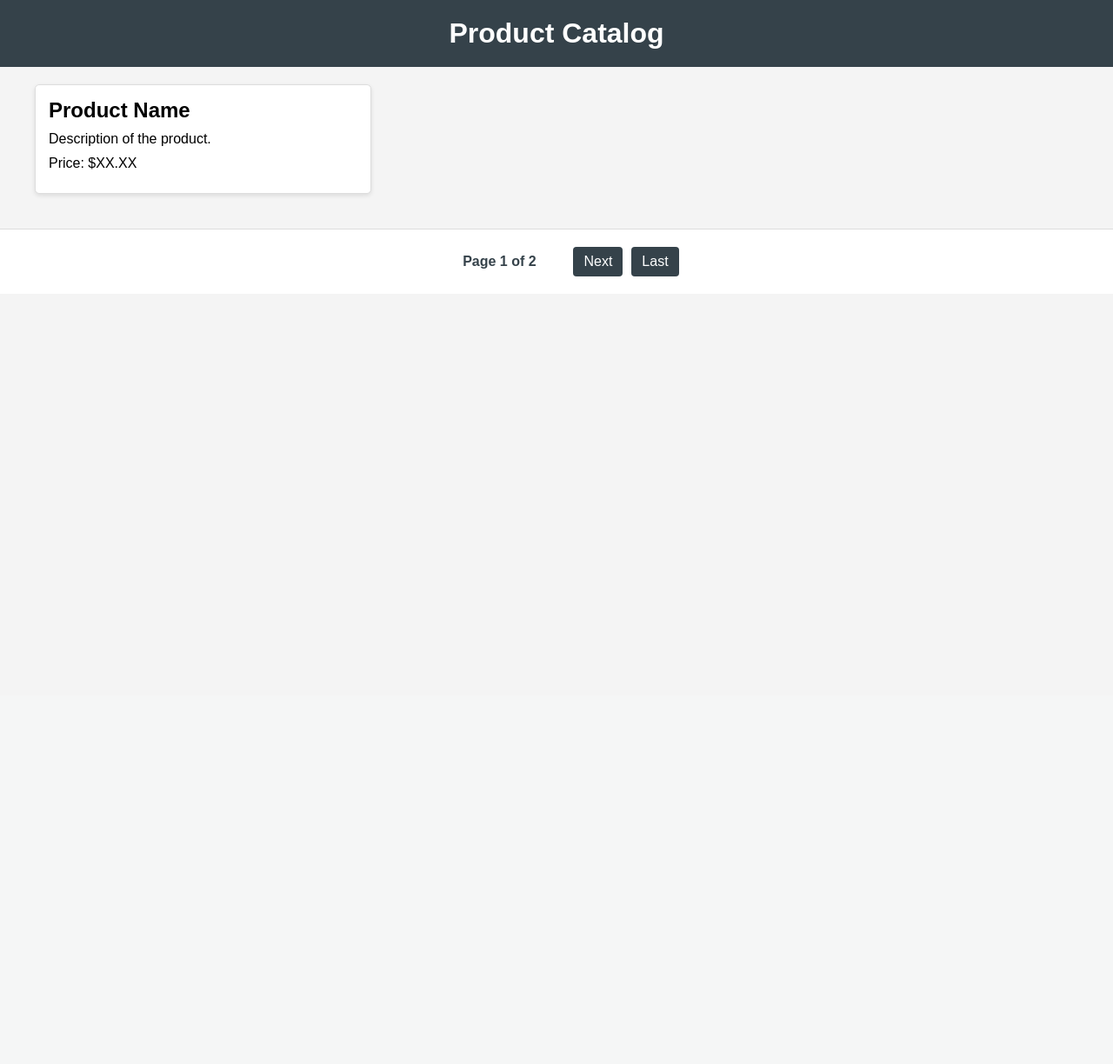
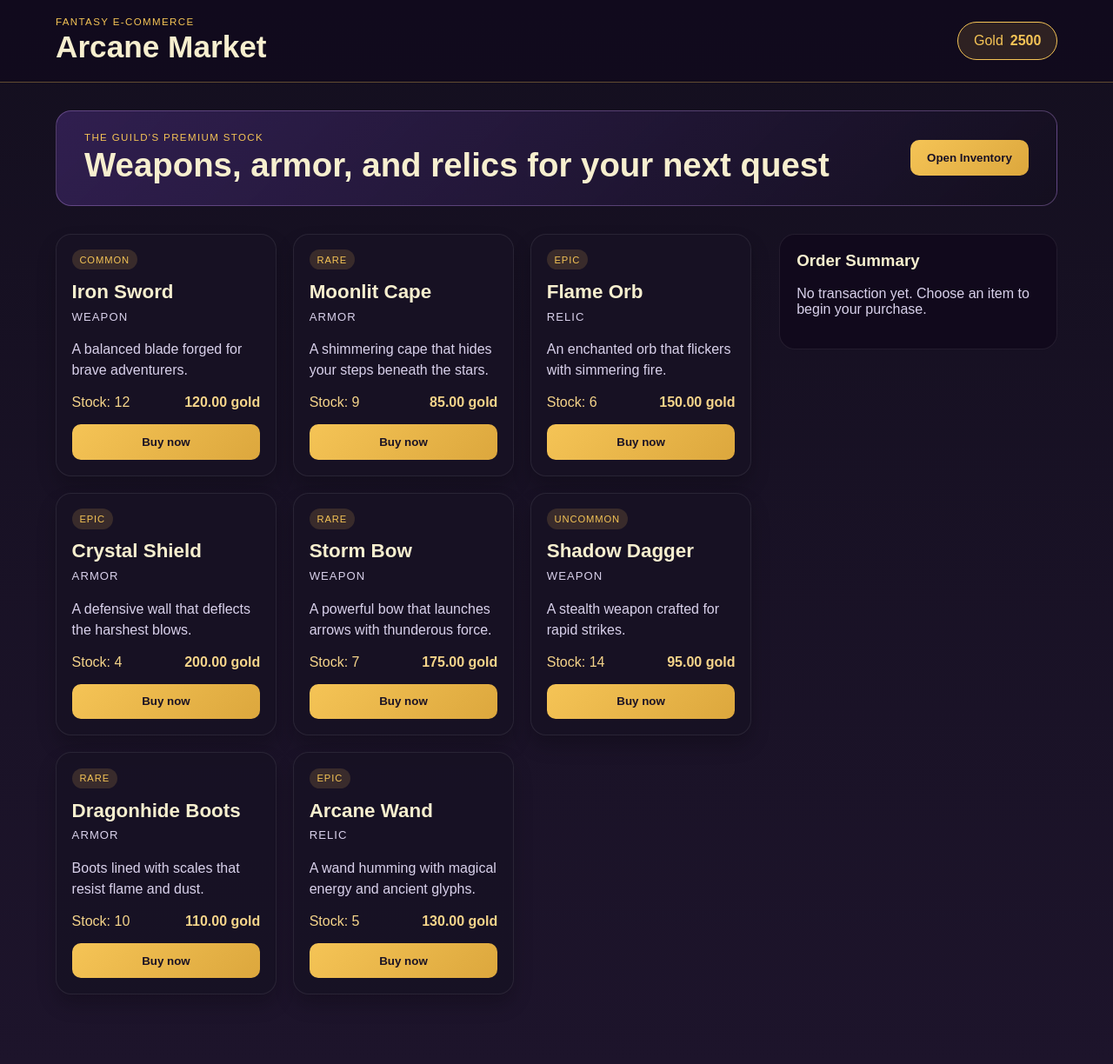
Before and after one commit to wanmad-br/ShoPlay, a Flask app: page / in a window 1280 px wide. Shown: the whole page at 87% size. Before the commit the page ends 318 px from the top, so only its background shows below. Run offline with Flask 2, Linux system fonts and the light colour scheme.

Commit message:
Convert catalog to fantasy storefront and add purchase simulation

```diff
--- a/app/routes.py
+++ b/app/routes.py
@@ -1,31 +1,52 @@
-from flask import Blueprint, render_template, request
+from flask import Blueprint, jsonify, render_template, request
 from .models import Product
 
 main = Blueprint('main', __name__)
 
+
 @main.route('/')
 def catalog():
-    page = request.args.get('page', 1, type=int)
-    products_per_page = 5
+    products = Product.get_all_products()
+    return render_template('catalog.html', products=products)
 
-    all_products = Product.get_all_products()
-    total_products = len(all_products)
 
-    # Calculate pagination
-    total_pages = (total_products + products_per_page - 1) // products_per_page
-    start_idx = (page - 1) * products_per_page
-    end_idx = start_idx + products_per_page
+@main.route('/api/products')
+def api_products():
+    return jsonify([product.to_dict() for product in Product.get_all_products()])
 
-    # Validate page number
-    if page < 1 or page > total_pages:
-        page = 1
-        start_idx = 0
-        end_idx = products_per_page
 
-    paginated_products = all_products[start_idx:end_idx]
+@main.route('/api/purchase', methods=['POST'])
+def purchase():
+    payload = request.get_json(silent=True) or {}
+    item_id = int(payload.get('item_id', 0) or 0)
+    quantity = int(payload.get('quantity', 1) or 1)
 
-    return render_template('catalog.html',
-                         products=paginated_products,
-                         current_page=page,
-                         total_pages=total_pages,
-                         total_products=total_products)
+    if quantity < 1:
+        return jsonify({'status': 'error', 'message': 'Quantity must be at least 1.'}), 400
+
+    products = Product.get_all_products()
+    item = next((product for product in products if product.id == item_id), None)
+
+    if item is None:
+        return jsonify({'status': 'error', 'message': 'Item not found.'}), 404
+
+    if quantity > item.stock:
+        return jsonify({'status': 'error', 'message': 'Not enough stock available.'}), 400
+
+    item.stock -= quantity
+    total = round(item.price * quantity, 2)
+
+    return jsonify({
+        'status': 'success',
+        'item': item.to_dict(),
+        'quantity': quantity,
+        'total': total,
+        'receipt': {
+            'item_id': item.id,
+            'item_name': item.name,
+            'quantity': quantity,
+            'unit_price': item.price,
+            'total': total,
+            'currency': 'gold',
+        },
+    })
--- a/app/static/script.js
+++ b/app/static/script.js
@@ -1,29 +1,47 @@
-document.getElementById('product-list').innerHTML = `
-  <div class="product">
-    <h2>Product Name</h2>
-    <p>Description of the product.</p>
-    <p>Price: $XX.XX</p>
-  </div>
-`;
+function updateReceipt(data) {
+  const receipt = document.getElementById('receipt');
+  if (!receipt) return;
 
-function fetchProducts() {
-  fetch('/api/products')
-    .then(response => response.json())
-    .then(data => {
-      const productList = document.getElementById('product-list');
-      productList.innerHTML = '';
-      data.forEach(product => {
-        const productDiv = document.createElement('div');
-        productDiv.className = 'product';
-        productDiv.innerHTML = `
-          <h2>${product.name}</h2>
-          <p>${product.description}</p>
-          <p>Price: $${product.price.toFixed(2)}</p>
-        `;
-        productList.appendChild(productDiv);
-      });
-    })
-    .catch(error => console.error('Error fetching products:', error));
+  const total = Number(data.total || 0).toFixed(2);
+  receipt.innerHTML = `
+    <h3>Order Summary</h3>
+    <div class="receipt-item">
+      <p><strong>${data.item.name}</strong></p>
+      <p>Qty: ${data.quantity}</p>
+      <p>Unit Price: ${Number(data.item.price).toFixed(2)} gold</p>
+      <p>Total: ${total} gold</p>
+    </div>
+  `;
 }
 
-document.addEventListener('DOMContentLoaded', fetchProducts);
+async function handlePurchase(event) {
+  const button = event.currentTarget;
+  const itemId = Number(button.dataset.itemId);
+
+  const response = await fetch('/api/purchase', {
+    method: 'POST',
+    headers: { 'Content-Type': 'application/json' },
+    body: JSON.stringify({ item_id: itemId, quantity: 1 })
+  });
+
+  const data = await response.json();
+  if (response.ok && data.status === 'success') {
+    updateReceipt(data);
+    return;
+  }
+
+  const receipt = document.getElementById('receipt');
+  receipt.innerHTML = `
+    <h3>Order Summary</h3>
+    <p class="empty-state">${data.message || 'Unable to complete the purchase.'}</p>
+  `;
+}
+
+function attachPurchaseHandlers() {
+  const buttons = document.querySelectorAll('.buy-btn');
+  buttons.forEach((button) => {
+    button.addEventListener('click', handlePurchase);
+  });
+}
+
+document.addEventListener('DOMContentLoaded', attachPurchaseHandlers);
--- a/app/static/styles.css
+++ b/app/static/styles.css
@@ -1,85 +1,173 @@
-body {
-    font-family: Arial, sans-serif;
-    margin: 0;
-    padding: 0;
-    background-color: #f4f4f4;
+* {
+    box-sizing: border-box;
 }
 
-.container {
-    width: 80%;
-    margin: auto;
-    overflow: hidden;
+body {
+    margin: 0;
+    font-family: Arial, sans-serif;
+    background: linear-gradient(180deg, #140f1f 0%, #1d142b 100%);
+    color: #f7efcf;
 }
 
-header {
-    background: #35424a;
-    color: #ffffff;
-    padding: 20px 0;
-    text-align: center;
+.topbar {
+    display: flex;
+    justify-content: space-between;
+    align-items: center;
+    padding: 1.2rem 4rem;
+    background: rgba(17, 10, 29, 0.9);
+    border-bottom: 1px solid rgba(245, 196, 86, 0.35);
 }
 
-h1 {
+.brand-block h1 {
     margin: 0;
+    font-size: 2.2rem;
 }
 
-#product-list {
-    display: grid;
-    grid-template-columns: repeat(auto-fill, minmax(300px, 1fr));
-    gap: 20px;
-    padding: 20px;
-    max-width: 1200px;
-    margin: 0 auto;
+.eyebrow {
+    margin: 0 0 0.2rem;
+    color: #f5c456;
+    text-transform: uppercase;
+    letter-spacing: 0.12em;
+    font-size: 0.72rem;
 }
 
-.product {
-    background: #ffffff;
-    border: 1px solid #dddddd;
-    padding: 15px;
-    border-radius: 5px;
-    box-shadow: 0 2px 5px rgba(0,0,0,0.1);
+.wallet {
+    background: rgba(255, 192, 72, 0.12);
+    border: 1px solid #f5c456;
+    border-radius: 999px;
+    padding: 0.75rem 1.1rem;
+    display: flex;
+    gap: 0.5rem;
+    align-items: center;
+    color: #f5c456;
 }
 
-.product h2 {
-    margin: 0 0 10px;
+.shop-shell {
+    max-width: 1200px;
+    margin: 2rem auto;
+    padding: 0 1.5rem 3rem;
+    display: grid;
+    grid-template-columns: 2.5fr 1fr;
+    gap: 2rem;
 }
 
-.product p {
-    margin: 0 0 10px;
+.hero {
+    grid-column: 1 / -1;
+    display: flex;
+    justify-content: space-between;
+    align-items: center;
+    background: linear-gradient(135deg, rgba(89, 54, 150, 0.4), rgba(20, 15, 31, 0.8));
+    border: 1px solid rgba(192, 146, 236, 0.35);
+    border-radius: 18px;
+    padding: 1.5rem 2rem;
 }
 
-.product .price {
-    font-weight: bold;
-    color: #e67e22;
+.hero h2 {
+    margin: 0.25rem 0 0;
+    font-size: clamp(1.8rem, 3vw, 2.6rem);
 }
 
-/* Pagination Styles */
-.pagination {
-    display: flex;
-    justify-content: center;
-    align-items: center;
-    gap: 10px;
-    padding: 20px;
-    margin-top: 20px;
-    background: #ffffff;
-    border-top: 1px solid #dddddd;
+.primary-btn,
+.buy-btn {
+    border: none;
+    border-radius: 10px;
+    color: #1a1224;
+    background: linear-gradient(135deg, #f5c456, #dca73d);
+    padding: 0.8rem 1.2rem;
+    font-weight: bold;
+    cursor: pointer;
 }
 
-.pagination-btn {
-    padding: 8px 12px;
-    background-color: #35424a;
-    color: #ffffff;
-    text-decoration: none;
-    border-radius: 4px;
-    transition: background-color 0.3s ease;
+.product-grid {
+    display: grid;
+    grid-template-columns: repeat(auto-fit, minmax(230px, 1fr));
+    gap: 1.2rem;
 }
 
-.pagination-btn:hover {
-    background-color: #e67e22;
+.product-card {
+    background: rgba(24, 18, 36, 0.9);
+    border: 1px solid rgba(255, 255, 255, 0.08);
+    border-radius: 18px;
+    padding: 1.1rem;
+    box-shadow: 0 12px 22px rgba(0, 0, 0, 0.2);
 }
 
-.page-info {
-    font-weight: bold;
-    color: #35424a;
-    min-width: 150px;
-    text-align: center;
+.rarity-tag {
+    display: inline-block;
+    font-size: 0.7rem;
+    letter-spacing: 0.08em;
+    text-transform: uppercase;
+    background: rgba(245, 196, 86, 0.15);
+    color: #f5c456;
+    padding: 0.35rem 0.55rem;
+    border-radius: 999px;
+    margin-bottom: 0.8rem;
 }
+
+.product-card h3 {
+    margin: 0;
+    font-size: 1.4rem;
+}
+
+.product-card p {
+    color: #d9d1eb;
+    line-height: 1.5;
+}
+
+.category {
+    font-size: 0.82rem;
+    letter-spacing: 0.08em;
+    text-transform: uppercase;
+    color: #9dc6ff;
+    margin: 0.35rem 0 0.7rem;
+}
+
+.product-meta {
+    display: flex;
+    justify-content: space-between;
+    align-items: center;
+    gap: 1rem;
+    margin: 1rem 0 1rem;
+    color: #f5d48a;
+}
+
+.buy-btn {
+    width: 100%;
+}
+
+.receipt-panel {
+    background: rgba(17, 10, 29, 0.95);
+    border: 1px solid rgba(255, 255, 255, 0.08);
+    border-radius: 18px;
+    padding: 1.2rem;
+    height: fit-content;
+    position: sticky;
+    top: 1rem;
+}
+
+.receipt-panel h3 {
+    margin-top: 0;
+}
+
+.receipt-item {
+    background: rgba(255, 255, 255, 0.03);
+    border-radius: 12px;
+    padding: 0.8rem;
+    margin-top: 0.8rem;
+}
+
+.empty-state {
+    color: #d9d1eb;
+}
+
+@media (max-width: 840px) {
+    .shop-shell {
+        grid-template-columns: 1fr;
+    }
+
+    .topbar,
+    .hero {
+        flex-direction: column;
+        align-items: flex-start;
+    }
+}
--- a/app/templates/catalog.html
+++ b/app/templates/catalog.html
@@ -4,38 +4,53 @@
     <meta charset="UTF-8">
     <meta name="viewport" content="width=device-width, initial-scale=1.0">
     <link rel="stylesheet" href="{{ url_for('static', filename='styles.css') }}">
-    <title>Product Catalog</title>
+    <title>Arcane Market</title>
 </head>
 <body>
-    <header>
-        <h1>Product Catalog</h1>
+    <header class="topbar">
+        <div class="brand-block">
+            <p class="eyebrow">Fantasy E-Commerce</p>
+            <h1>Arcane Market</h1>
+        </div>
+        <div class="wallet">
+            <span>Gold</span>
+            <strong>2500</strong>
+        </div>
     </header>
-    <main>
-        <section id="product-list">
+
+    <main class="shop-shell">
+        <section class="hero">
+            <div>
+                <p class="eyebrow">The guild's premium stock</p>
+                <h2>Weapons, armor, and relics for your next quest</h2>
+            </div>
+            <button class="primary-btn">Open Inventory</button>
+        </section>
+
+        <section id="product-list" class="product-grid">
             {% for product in products %}
-                <div class="product">
-                    <h2>{{ product.name }}</h2>
+                <article class="product-card rarity-{{ product.rarity|lower }}">
+                    <span class="rarity-tag">{{ product.rarity }}</span>
+                    <h3>{{ product.name }}</h3>
+                    <p class="category">{{ product.category }}</p>
                     <p>{{ product.description }}</p>
-                    <p class="price">Price: ${{ "%.2f"|format(product.price) }}</p>
-                </div>
+                    <div class="product-meta">
+                        <span>Stock: {{ product.stock }}</span>
+                        <strong>{{ "%.2f"|format(product.price) }} gold</strong>
+                    </div>
+                    <button class="buy-btn" data-item-id="{{ product.id }}" data-item-name="{{ product.name }}" data-item-price="{{ product.price }}">
+                        Buy now
+                    </button>
+                </article>
             {% endfor %}
         </section>
 
-        <!-- Pagination Controls -->
-        <div class="pagination">
-            {% if current_page > 1 %}
-                <a href="{{ url_for('main.catalog', page=1) }}" class="pagination-btn">First</a>
-                <a href="{{ url_for('main.catalog', page=current_page-1) }}" class="pagination-btn">Previous</a>
-            {% endif %}
+        <aside id="receipt" class="receipt-panel">
+            <h3>Order Summary</h3>
+            <p class="empty-state">No transaction yet. Choose an item to begin your purchase.</p>
+        </aside>
+    </main>
 
-            <span class="page-info">Page {{ current_page }} of {{ total_pages }}</span>
-
-            {% if current_page < total_pages %}
-                <a href="{{ url_for('main.catalog', page=current_page+1) }}" class="pagination-btn">Next</a>
-                <a href="{{ url_for('main.catalog', page=total_pages) }}" class="pagination-btn">Last</a>
-            {% endif %}
-        </div>
-    </main>
     <script src="{{ url_for('static', filename='script.js') }}"></script>
 </body>
 </html>
--- /dev/null
+++ b/pytest.ini
@@ -0,0 +1,2 @@
+[pytest]
+pythonpath = .
--- a/requirements.txt
+++ b/requirements.txt
@@ -2,5 +2,4 @@ Flask==2.2.2
 Jinja2==3.1.2
 Werkzeug==2.2.2
 gunicorn==20.1.0
-
-See Go
+pytest==8.3.2
--- a/run.py
+++ b/run.py
@@ -1,6 +1,4 @@
 from app import app
-from app.routes import main
 
 if __name__ == '__main__':
-    app.register_blueprint(main)
     app.run(debug=True)
```
Also changed, not shown: app/__init__.py (+12 -8 lines), app/models.py (+29 -11 lines), tests/test_app.py (added, +26 -0 lines), README.md.
